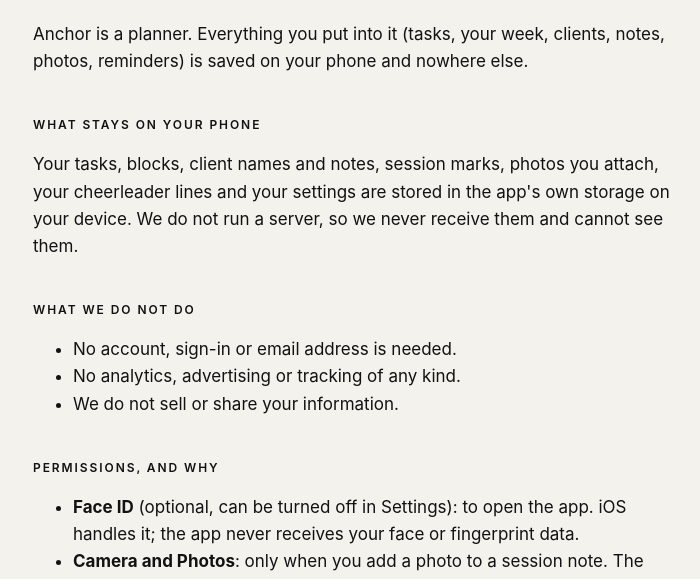
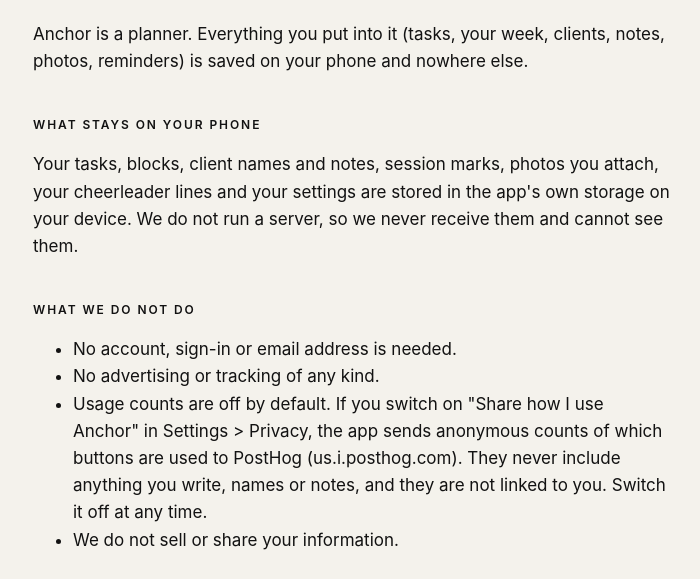
Before and after one commit to rachelallyson/anchor-privacy, a plain HTML site: page index.html in a window 1280 px wide. Shown: the part 202-781 px from the top of the page, without its empty margins (287-987 px from the left). Drawn offline with Linux system fonts and the light colour scheme.

Commit message:
Privacy: describe the optional, off-by-default usage counts

```diff
--- a/index.html
+++ b/index.html
@@ -32,7 +32,8 @@
   <h2>What we do not do</h2>
   <ul>
     <li>No account, sign-in or email address is needed.</li>
-    <li>No analytics, advertising or tracking of any kind.</li>
+    <li>No advertising or tracking of any kind.</li>
+    <li>Usage counts are off by default. If you switch on "Share how I use Anchor" in Settings &gt; Privacy, the app sends anonymous counts of which buttons are used to PostHog (us.i.posthog.com). They never include anything you write, names or notes, and they are not linked to you. Switch it off at any time.</li>
     <li>We do not sell or share your information.</li>
   </ul>
 
```
